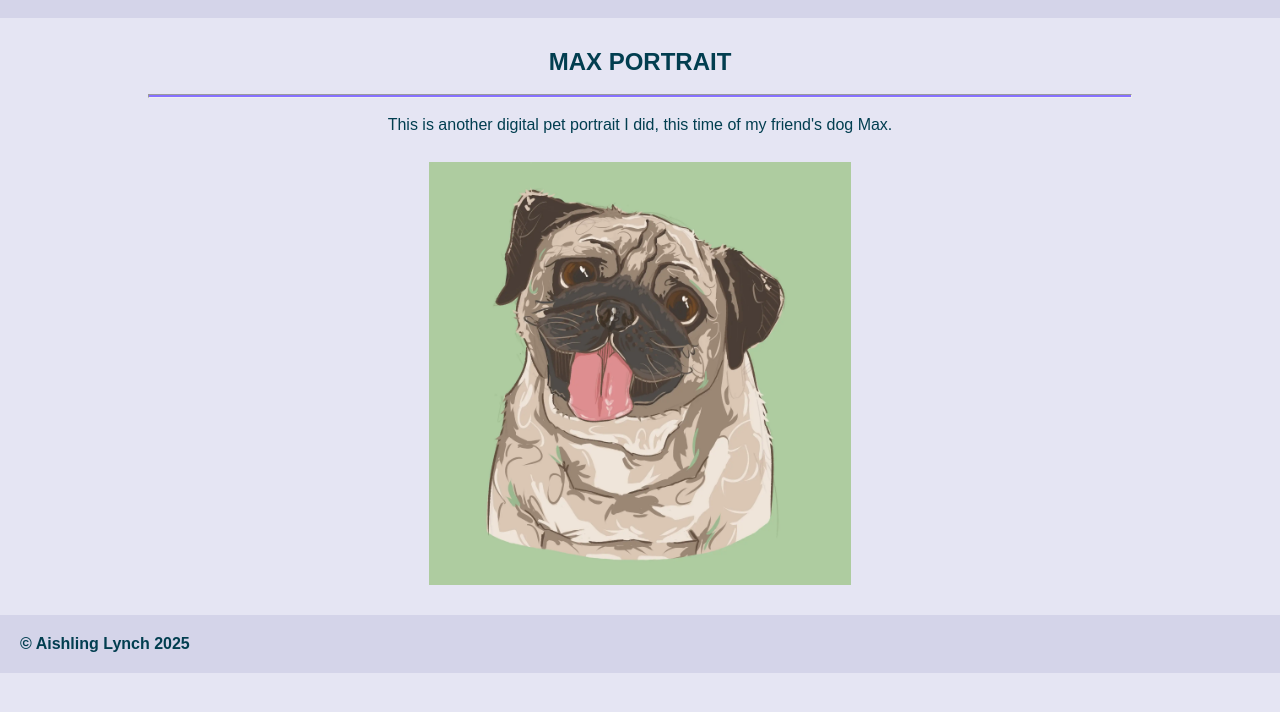
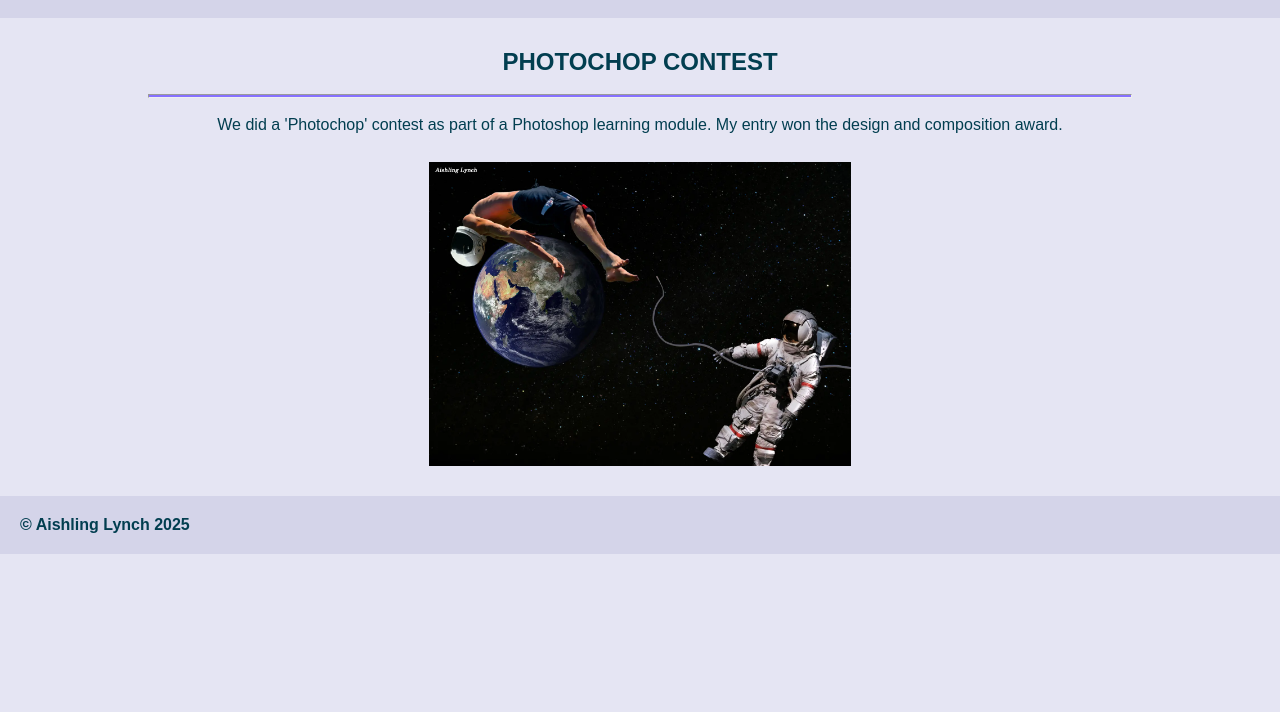
Before and after one commit to bugashy/portfolio-website, a plain HTML site: page pages/design/photochop.html in a window 1280 px wide. Shown: the part 62-774 px from the top of the page. Drawn offline with Linux system fonts and the light colour scheme.

Commit message:
small changes
changed the pug drawing to be my photochop entry

```diff
--- a/pages/design/max portrait.html
+++ b/pages/design/photochop.html
@@ -20,16 +20,16 @@
             <div id = "content">
                 <div id = "main">
                     <div class = "content-box">
-                        <h2>MAX PORTRAIT</h2>
+                        <h2>PHOTOCHOP CONTEST</h2>
                         <br>
                         <hr>
                         <br>
-                        <p>This is another digital pet portrait I did, this time of my friend's dog Max.
+                        <p>We did a 'Photochop' contest as part of a Photoshop learning module. My entry won the design and composition award.
                         </p>
                         <br>
                         <div class = "pages-elements">
                             <div class = "pages-row">
-                                <img src = "/assets/design/pet portraits/max.webp" alt = "A drawing of a beige pug with his tongue sticking out">
+                                <img src = "/assets/design/photochop/photochop.webp" alt = "A photo of a man in an astroanut helmet floating away from an astronaut through space">
                             </div>
                         </div>
                     </div>
```
Also changed, not shown: index.html (+2 -2 lines), pages/programming/goose.html (+1 -1 lines), assets/design/photochop/photochop icon.webp (added), assets/design/photochop/photochop.webp (added).
